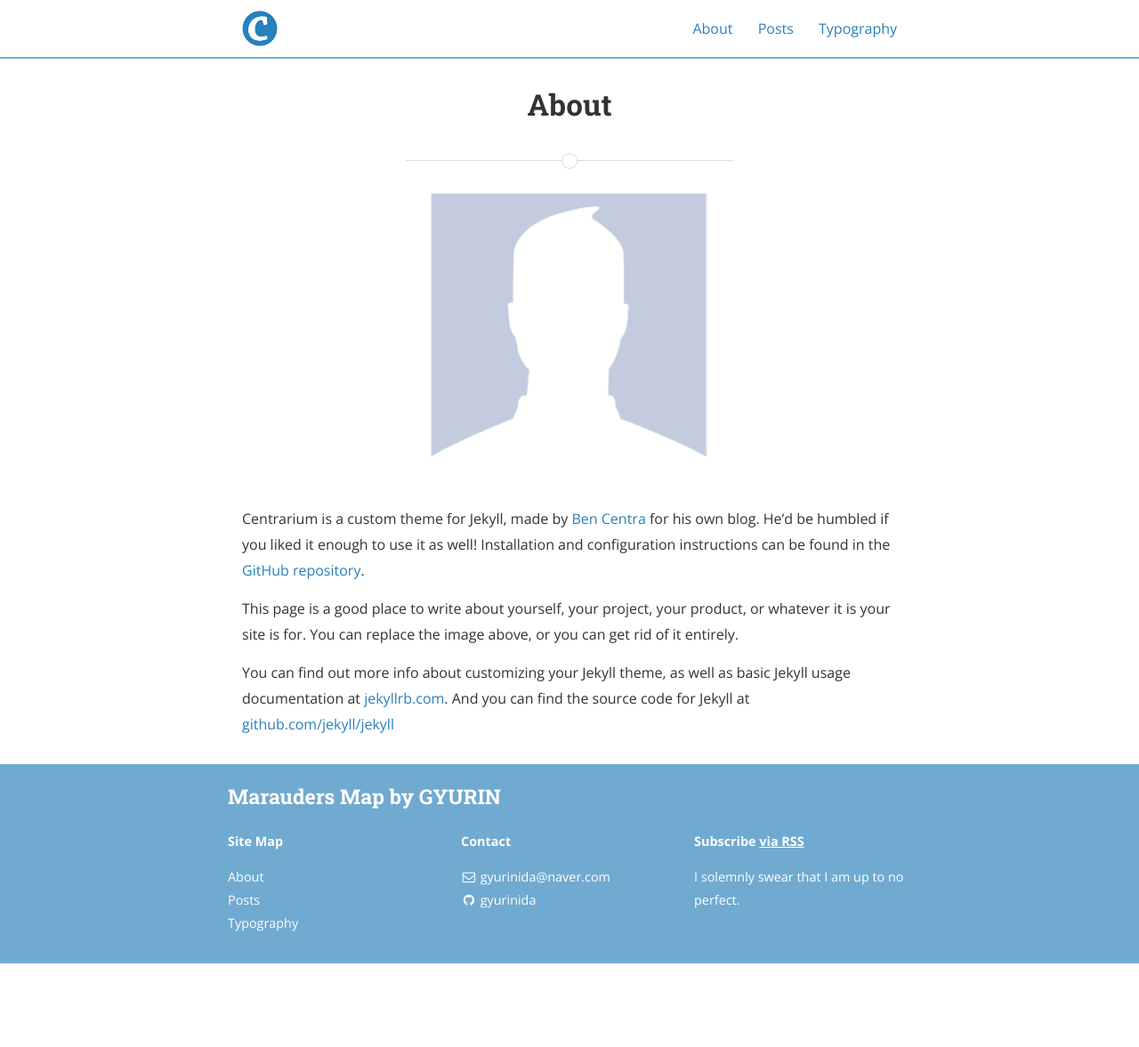
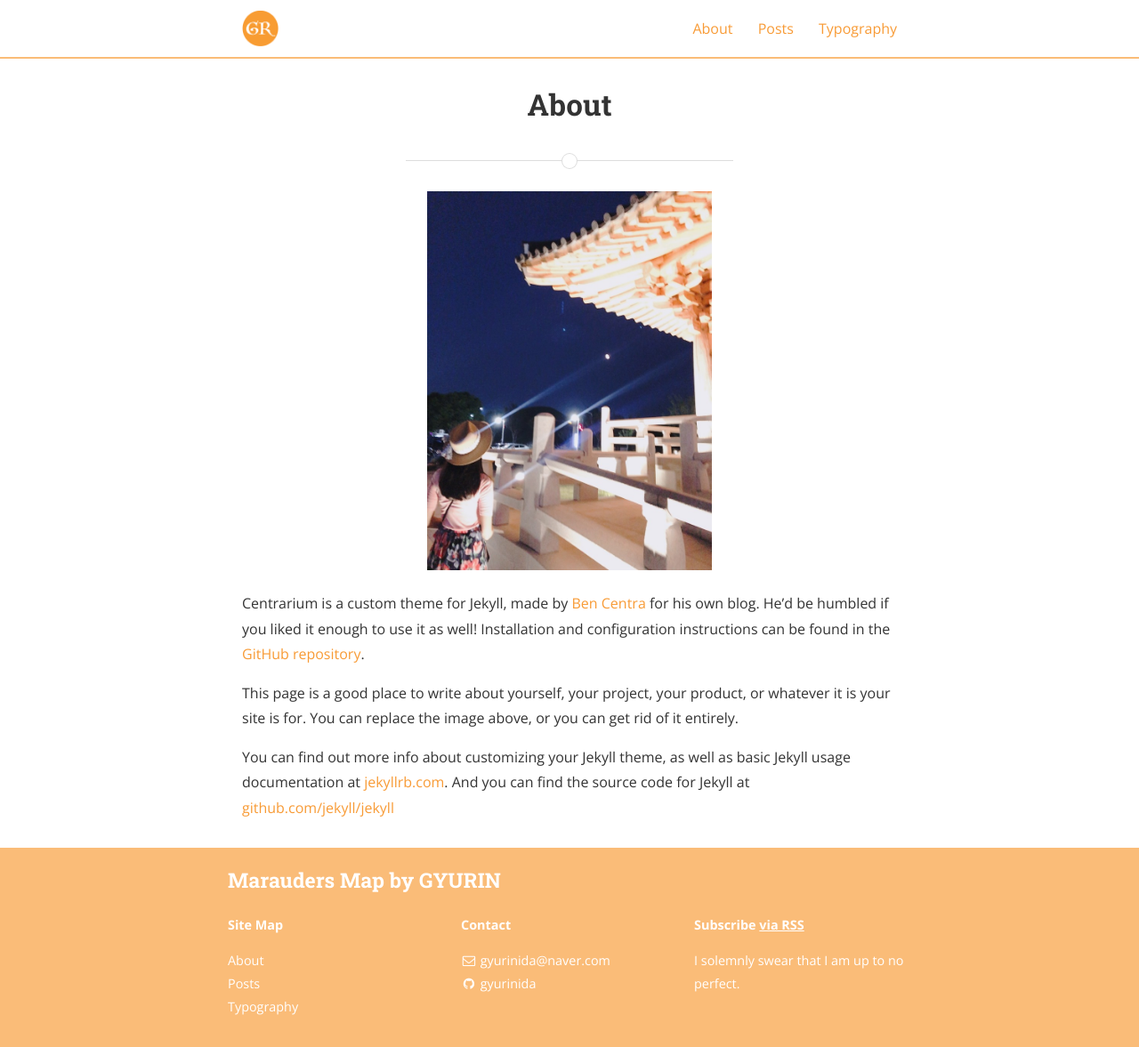
Before and after one commit to gyurinida/gyurinida.github.io, a Jekyll site: the page built from about.md, in a window 1280 px wide. Shown: the whole page at 89% size. Built offline with Jekyll 4.4.1, drawn with Linux system fonts in a browser that asks for light colours; nearby versions of some CDN libraries; before the commit the page ends 1083 px from its top, so only the background shows below that.

Commit message:
change main color, header image

```diff
--- a/_sass/base/_variables.scss
+++ b/_sass/base/_variables.scss
@@ -36,11 +36,13 @@ $red:	#c0392b;				// Pomegranate
 $gray: #7f8c8d;				// Asbestos
 // Even more colors
 $bc-red: #bc0000;
+$orange2: #F89B36;
+$coral: #EF4947;
 
 // Font Colors
 $base-background-color: #fff;
 $base-font-color: $dark-gray;
-$action-color: $blue;
+$action-color: $orange2; //$blue;
 $highlight-color: tint($action-color, 33%);
 
 // Border
--- a/about.md
+++ b/about.md
@@ -4,7 +4,7 @@ title: About
 permalink: /about/
 ---
 
-<img src="{{ site.baseurl }}/assets/profile-placeholder.gif" title="Profile Picture" class="profile">
+<img src="{{ site.baseurl }}/assets/profile-placeholder.jpeg" title="Profile Picture" class="profile">
 
 Centrarium is a custom theme for Jekyll, made by [Ben Centra][bencentra] for his own blog. He'd be humbled if you liked it enough to use it as well! Installation and configuration instructions can be found in the [GitHub repository](https://github.com/bencentra/centrarium).
 
--- a/index.html
+++ b/index.html
@@ -9,6 +9,7 @@ layout: default
       <h1 class="title">{{ site.title }}</h1>
       {% if site.subtitle %}<p class="subtitle">{{ site.subtitle }}</p>{% endif %}
     </header>
+    <a href="https://www.freepik.com/free-photo/set-of-old-maps_2146793.htm" style="color:#664a20;text-decoration: none">Image Designed by Freepik</a>
   </div>
 </div>
 
```
Also changed, not shown: assets/header_image_.jpg (added), assets/logo.png, assets/logo_.png (added), assets/profile-placeholder.gif (deleted), assets/profile-placeholder.jpeg (added), 1 other file.
